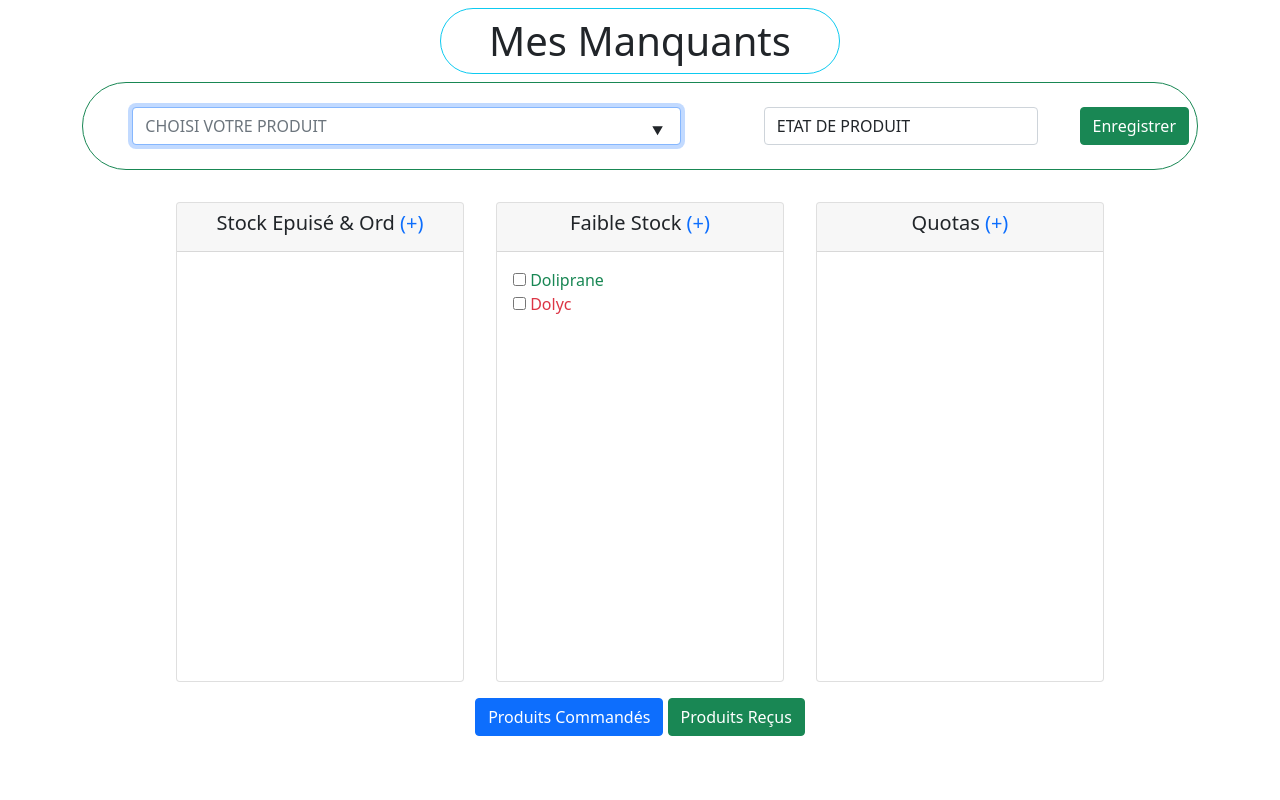
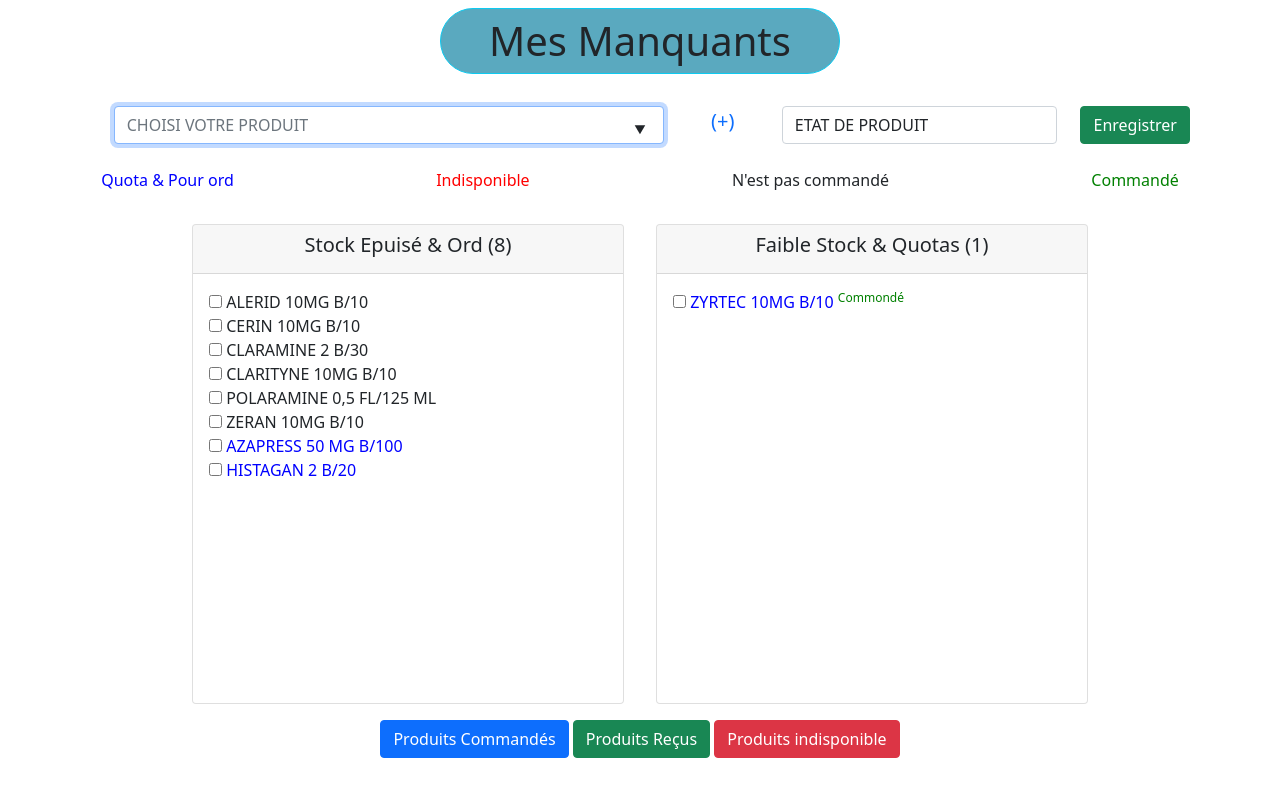
Before and after one commit to issamar/pharmagest, a Django app: page /cmd in a window 1280 px wide. Run offline with Django 3.2, Linux system fonts and the light colour scheme; data comes from the database, SQL or seed files in the repository; both versions use the stored data as it was after the commit; parts of the project's set-up code (start-up, migrations or seed data) failed here and were passed over.

Commit message:
set buttons

```diff
--- a/makecmd/admin.py
+++ b/makecmd/admin.py
@@ -6,6 +6,6 @@
 #admin.site.register(Mycmd)
 @admin.register(Mycmd)
 class CmdAdmin(admin.ModelAdmin):
-	list_display = ('product', 'prod_stat', 'cmded', 'received')
+	list_display = ('product', 'prod_stat', 'cmded', 'received', 'indisponible')
 	ordering = ('product',)
 	search_fields = ('product',)
--- a/makecmd/models.py
+++ b/makecmd/models.py
@@ -5,3 +5,4 @@
     prod_stat = models.CharField('prod_stat', max_length=100)
     cmded = models.BooleanField('cmded', default=False)
     received = models.BooleanField('received', default=False)
+    indisponible = models.BooleanField('received', default=False)
--- a/makecmd/templates/cmd_page.html
+++ b/makecmd/templates/cmd_page.html
@@ -11,92 +11,139 @@
     <title>Vos Manquants</title>
   </head>
   <body >
-    <h1 class="text-center border border-info rounded-pill mx-auto mt-2 py-2" style="width: 400px;" >Mes Manquants</h1>
+    <h1 class="text-center border border-info rounded-pill mx-auto mt-2 py-2 " style="width: 400px; background-color: #5aa9bf;" >Mes Manquants</h1>
 
     <!-- Product add zone -->
     <div class="container">
         <form action="" method="POST">{% csrf_token %}
-          <div class=" d-sm-flex justify-content-center border border-success rounded-pill py-2 px-2" style="text-align: center;"
+          <div class=" d-sm-flex justify-content-center  py-2 px-2 " style="text-align: center;"
         >
           <div class="w-50 mx-auto my-3" >
 
-           <input type="text" class="form-control text-uppercase" placeholder="choisi votre produit" list="prods" name="product" id="prd" autocomplete="off" autofocus>
+           <input type="text" class="form-control text-uppercase" placeholder="choisi votre produit" list="prods" name="product" id="prd" autocomplete="off" autofocus required>
             <datalist id="prods">
 
               {% for product in products%}
               <option >{{product.name|upper}} {{product.dosage|upper}} {{product.cond|upper}} </option>
               {% endfor %}
               {% for art in arts %}
-                <option> {{art.full_name}}</option>
+                <option> {{art.full_name|upper}}</option>
               {% endfor %}
             </datalist>
 
           </div>
-
+          <div class=" mx-auto my-3"><a href="{% url 'add-med'%}" style="text-decoration: none;font-size: 20px;" title="Ajout Nv produit">(+)</a></div>
           <div class="w-25 mx-auto my-3" >
-            <select type="text" class="form-control text-uppercase" placeholder="Etat de prouit" list="stock_stat" name="prod_stat" id="stk">
+            <select type="text" class="form-control text-uppercase" placeholder="Etat de prouit" list="stock_stat" name="prod_stat" id="stk" required>
             <datalist id="stock_stat">
               <option value="" disabled selected>Etat de produit</option>
               <option value="Pas de Stock">Pas de Stock</option>
               <option value="Faible Stock">Faible Stock</option>
               <option value="Pour Ord">Pour Ord</option>
-              <option value="Quota"> Quota   </option>
+              <option value="Quota" style="color: blue;"> Quota   </option>
             </datalist>
             </select>
           </div>
           <div>
-            <button class="btn btn-success my-3" >Enregistrer</button>
+            <button class="btn btn-success my-3" name="register">Enregistrer</button>
           </div>
+
         </div>
+
         </form>
+
       </div>
+      <div class="d-sm-flex justify-content-around "> <label style="color: blue;">Quota & Pour ord </label>  <label style="color: red;">Indisponible  </label>  <label >  N'est pas commandé   </label>    <label style="color:green;">   Commandé   </label></div>
 
 <!-- Product list zone-->
-    <section class="py-3">
+    <section class="py-3 " id="sec">
         <div class="container ">
-          <form>
+          <form method="POST">{% csrf_token%}
             <div class="d-sm-flex justify-content-center py-2 px-3" >
-                <div class="card mx-3 text-center my-2" style="width: 18rem; height: 60vh;">
-                    <div class="card-header"><h5 class="card-title" >Stock Epuisé & Ord <a href="{% url 'add-med'%}" style="text-decoration: none;">(+)</a> </h5></div>
-                    <div class="card-body ">
+                <div class="card mx-3 text-center my-2" style="width: 27rem; height: 60vh;" >
+                    <div class="card-header"><h5 class="card-title" >Stock Epuisé & Ord  ({{ste_ord}})</h5></div>
+                    <div class="card-body " style="text-align: left; overflow: auto;">
 
-
+                      {% for elem in My_cmd_ste %}
+                        {% if elem.cmded == True %}
+                          <div >
+                            <input type="checkbox" name="products" id="{{elem.id}}" value="{{elem.product}}"> <label  style="color: green;">{{elem.product}} </label>
+                          </div>
+                        {% elif elem.indisponible == True %}
+                          <div >
+                            <input type="checkbox" name="products" id="{{elem.id}}" value="{{elem.product}}"> <label style="color: red;" >{{elem.product}} </label>
+                          </div>
+                        {% else %}
+                          <div >
+                            <input type="checkbox" name="products" id="{{elem.id}}" value="{{elem.product}}"> <label  >{{elem.product}} </label>
+                          </div>
+                        {% endif %}
+                      {% endfor %}
+                      {% for oelem in My_cmd_ord%}
+                      {% if oelem.cmded == True %}
+                        <div >
+                          <input type="checkbox" name="products" id="{{elem.id}}" value="{{oelem.product}}"> <label style="color: green;" >{{oelem.product}}</label>
+                        </div>
+                      {% elif oelem.indisponible == True%}
+                        <div >
+                          <input type="checkbox" name="products" id="{{elem.id}}" value="{{oelem.product}}"> <label style="color: red;" >{{oelem.product}}</label>
+                        </div>
+                      {% else %}
+                        <div >
+                          <input type="checkbox" name="products" id="{{elem.id}}" value="{{oelem.product}}"> <label style="color: blue;" >{{oelem.product}}</label>
+                        </div>
+                      {% endif %}
+                      {% endfor %}
 
                     </div>
 
                   </div>
 
 
-                  <div class="card mx-3 text-center my-2" style="width: 18rem; height: 60vh;" >
-                    <div class="card-header"><h5 class="card-title">Faible Stock <a href="{% url 'add-med'%}" style="text-decoration: none;">(+)</a></h5></div>
-                    <div class="card-body" style="text-align: left;" >
+                  <div class="card mx-3 text-center my-2" style="width: 27rem; height: 60vh;" >
+                    <div class="card-header"><h5 class="card-title">Faible Stock & Quotas ({{stf_q}})</h5></div>
+                    <div class="card-body" style="text-align: left;overflow: auto;" >
+                      {% for felem in My_cmd_stf %}
+                      {% if felem.cmded == True %}
                         <div >
-                            <input type="checkbox" name="" id=""> <label class="text-success">Doliprane</label>
+                          <input type="checkbox" name="products" id="{{flem.id}}" value="{{felem.product}}"> <label  style="color: green;">{{felem.product}}</label>
                         </div>
+                      {% elif felem.indisponible %}
                         <div >
-                            <input type="checkbox" name="" id=""> <label class="text-danger">Dolyc</label>
+                          <input type="checkbox" name="products" id="{{flem.id}}" value="{{felem.product}}"> <label  style="color: red;">{{felem.product}}</label>
                         </div>
-
+                      {% else %}
+                        <div >
+                          <input type="checkbox" name="products" id="{{flem.id}}" value="{{felem.product}}"> <label  >{{felem.product}}</label>
+                        </div>
+                      {% endif%}
+                      {% endfor %}
+                      {% for qelem in My_cmd_q %}
+                      {% if qelem.cmded == True %}
+                        <div >
+                          <input type="checkbox" name='products' id="{{qlem.id}}" value="{{qelem.product}}"> <label style="color: blue;" >{{qelem.product}} <sup style="color: green;">Commondé</sup></label>
+                        </div>
+                      {% else %}
+                      <div >
+                        <input type="checkbox" name='products' id="{{qlem.id}}" value="{{qelem.product}}"> <label style="color: blue;" >{{qelem.product}} <sup>Commondé</sup></label>
+                      </div>
+                      {% endif %}
+                      {% endfor %}
 
                     </div>
 
                   </div>
-                  <div class="card mx-3 text-center my-2" style="width: 18rem; height: 60vh;">
-                    <div class="card-header"><h5 class="card-title">Quotas <a href="{% url 'add-med'%}" style="text-decoration: none;">(+)</a></h5></div>
-                    <div class="card-body ">
+
+            </div>
 
 
+          <div class="text-center">
+            <button class="btn btn-primary" name="cmded">Produits Commandés</button>
+            <button class="btn btn-success" name="rec">Produits Reçus</button>
+            <button class="btn btn-danger" name="indis">Produits indisponible</button>
+          </div>
+        </form>
 
-                    </div>
-
-                  </div>
-            </div>
-
-          </form>
-          <div class="text-center">
-            <button class="btn btn-primary">Produits Commandés</button>
-            <button class="btn btn-success">Produits Reçus</button>
-          </div>
         </div>
     </section>
 
@@ -104,13 +151,15 @@
     <!-- Optional JavaScript; choose one of the two! -->
 
     <!-- Option 1: Bootstrap Bundle with Popper -->
+
     <script src="https://cdn.jsdelivr.net/npm/bootstrap@5.1.3/dist/js/bootstrap.bundle.min.js" integrity="sha384-ka7Sk0Gln4gmtz2MlQnikT1wXgYsOg+OMhuP+IlRH9sENBO0LRn5q+8nbTov4+1p" crossorigin="anonymous"></script>
 
     <!-- Option 2: Separate Popper and Bootstrap JS -->
     <!--
     <script src="https://cdn.jsdelivr.net/npm/@popperjs/core@2.10.2/dist/umd/popper.min.js" integrity="sha384-7+zCNj/IqJ95wo16oMtfsKbZ9ccEh31eOz1HGyDuCQ6wgnyJNSYdrPa03rtR1zdB" crossorigin="anonymous"></script>
     <script src="https://cdn.jsdelivr.net/npm/bootstrap@5.1.3/dist/js/bootstrap.min.js" integrity="sha384-QJHtvGhmr9XOIpI6YVutG+2QOK9T+ZnN4kzFN1RtK3zEFEIsxhlmWl5/YESvpZ13" crossorigin="anonymous"></script>
-    -->
+
+  }
 
   </body>
 </html>
--- a/makecmd/views.py
+++ b/makecmd/views.py
@@ -1,31 +1,68 @@
-from itertools import product
+from django.contrib import messages
+import itertools
 from django.shortcuts import render
 from addmed.models import Addmed, Addart
 from .models import Mycmd
 from .forms import MycmdForm
 # Create your views here.
 def CmdPage(request):
-    meds = Mycmd.objects.values_list('product')
-
-    print(meds, flush=True)
-    for med in meds:
-        meds_list = list(med)
-        print(meds_list, flush=True)
+    # pull data from db based on categories
+    My_cmd_ste = Mycmd.objects.filter(prod_stat= 'Pas de Stock',received=False).order_by('product')
+    My_cmd_stf = Mycmd.objects.filter(prod_stat= 'Faible Stock' ,received=False).order_by('product')
+    My_cmd_ord = Mycmd.objects.filter(prod_stat= 'Pour Ord' ,received=False).order_by('product')
+    My_cmd_q = Mycmd.objects.filter(prod_stat= 'Quota' ,received=False).order_by('product')
+    #count data
+    count_ste = Mycmd.objects.filter(prod_stat= 'Pas de Stock',received=False).count()
+    count_ord = Mycmd.objects.filter(prod_stat= 'Pour Ord',received=False).count()
+    count_stf = Mycmd.objects.filter(prod_stat= 'Faible Stock',received=False).count()
+    count_q = Mycmd.objects.filter(prod_stat= 'Quota',received=False).count()
+    ste_ord = count_ord + count_ste
+    stf_q = count_q + count_stf
+    # get all the meds and arts to the datalist options
+    #meds = Mycmd.objects.values_list('product')
+    #for med in meds:
+        #meds_list = list(med)
 
     products = Addmed.objects.all()
-        #pull all arts from db
     arts = Addart.objects.all()
+    # check validation & save the selected data
+    if request.method == 'POST':
 
-    print(arts, flush=True)
+        if 'register' in request.POST:
+            all_prod_cmd = Mycmd.objects.values_list('product').filter(received = False)
+            new_product = request.POST['product']
+            all_prod_cmd_list = list(itertools.chain(*all_prod_cmd))
+
+            if new_product not in all_prod_cmd_list:
+
+                form = MycmdForm(request.POST)
+                if form.is_valid():
+                    form.save()
+                    messages.info(request,'Produit ajouté avec succé')
+                else:
+                    messages.warning(request, 'Le produit selectionné est deja ajouté')
+        elif 'cmded' in request.POST:
+            selected_prods = request.POST.getlist('products')
+            for item in selected_prods:
+                obj = Mycmd.objects.get(product=item, received = False)
+                print(obj, flush=True)
+                obj.cmded = True
+
+                obj.save()
+        elif 'rec' in request.POST:
+            selected_prods = request.POST.getlist('products')
+            for item in selected_prods:
+                obj = Mycmd.objects.get(product=item, received = False)
+                obj.received = True
+                obj.save()
+        elif 'indis' in request.POST:
+            selected_prods = request.POST.getlist('products')
+            for item in selected_prods:
+                obj = Mycmd.objects.get(product=item, received = False)
+                obj.indisponible = True
+                obj.save()
 
 
-    if request.method == 'POST':
 
-        form = MycmdForm(request.POST)
-
-        if form.is_valid():
-
-            form.save()
-
-
-    return render(request,'cmd_page.html',{'products': products, 'arts' : arts})
+    return render(request,'cmd_page.html',{'products': products, 'arts' : arts, 'My_cmd_ste' : My_cmd_ste, 'My_cmd_stf': My_cmd_stf, 'My_cmd_ord' : My_cmd_ord, 'My_cmd_q': My_cmd_q,
+                    'ste_ord': ste_ord, 'stf_q' : stf_q})
```
Also changed, not shown: makecmd/templates/add_med.html (+12 -3 lines), db.sqlite3, makecmd/migrations/0002_mycmd_indisponible.py (added).
